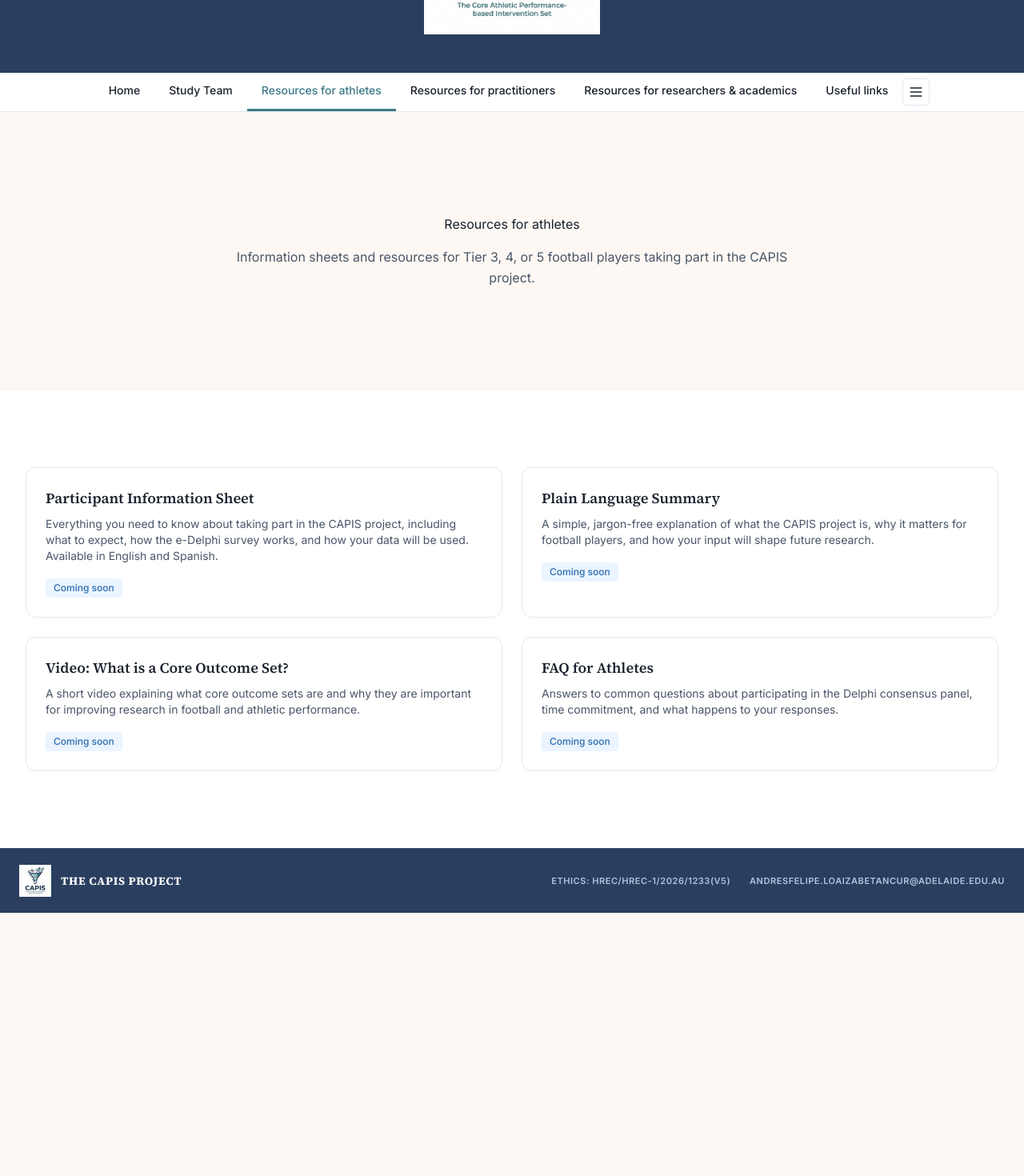
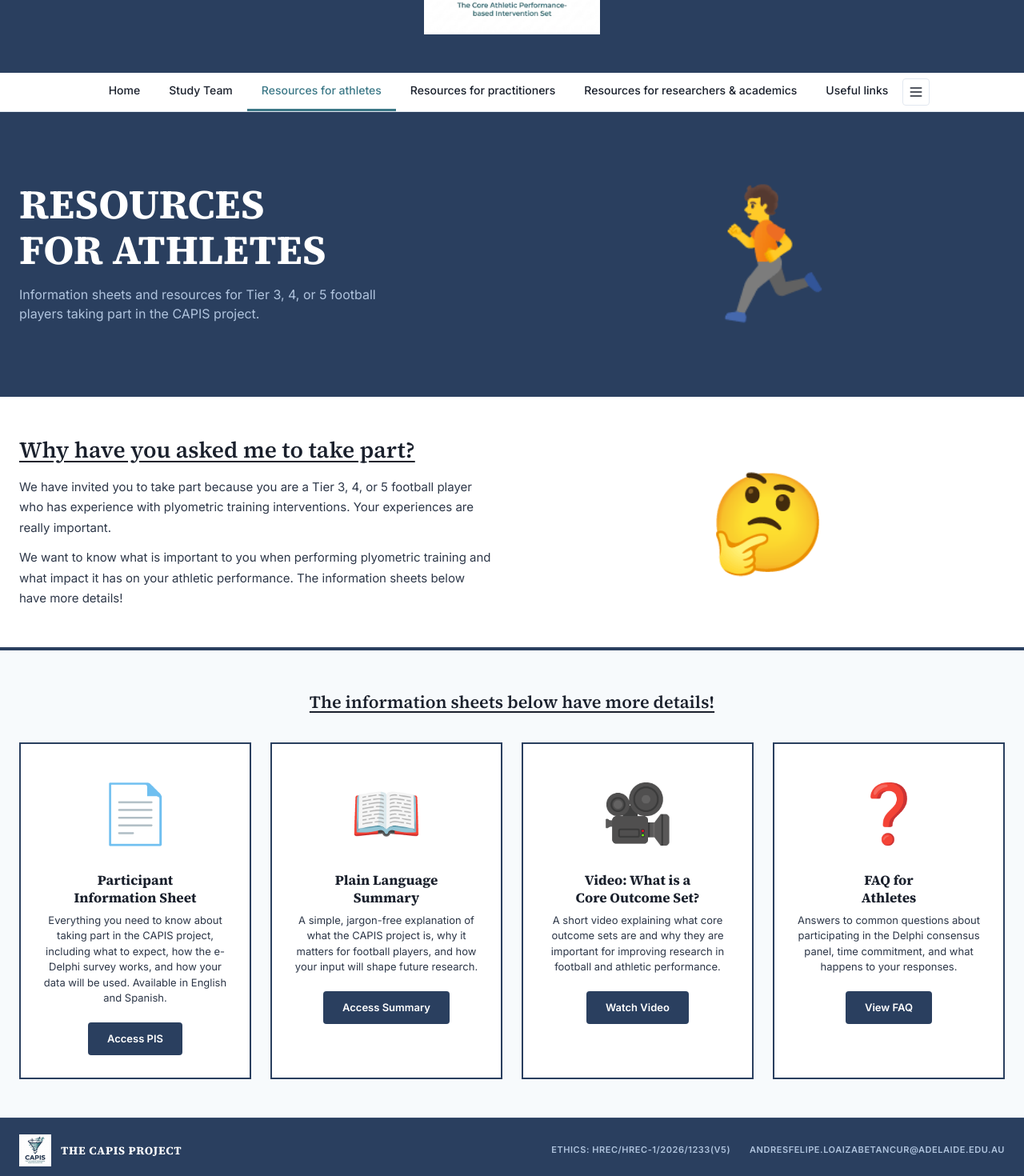
Before and after one commit to LoaizaBetancur/CAPIS-Project-Website, a Next.js app: page /resources/athletes in a window 1280 px wide. Shown: the part 251-1721 px from the top of the page at 80% size. Before the commit the page ends 1392 px from the top, so only its background shows below. Built offline with nearby package versions, Linux system fonts and the light colour scheme.

Commit message:
Update page.tsx

```diff
--- a/app/resources/athletes/page.tsx
+++ b/app/resources/athletes/page.tsx
@@ -1,72 +1,357 @@
 import { Metadata } from "next";
-import SectionWrapper from "@/components/SectionWrapper";
-import Card from "@/components/Card";
 
 export const metadata: Metadata = {
-  title: "Resources for athletes",
-  description: "Information and resources for football players participating in the CAPIS project.",
+  title: "Resources for Athletes",
+  description: "Information sheets and resources for athletes taking part in the CAPIS project.",
 };
 
-export default function ResourcesAthletesPage() {
+const NAVY = "#2A3F5F";
+
+export default function ResourcesForAthletesPage() {
   return (
-    <>
-      <SectionWrapper background="bg" spacing="xl">
-        <div className="mx-auto max-w-prose text-center">
-          <h1 className="text-display-lg mb-4">Resources for athletes</h1>
-          <p className="text-lead text-text-muted">
-            Information sheets and resources for Tier 3, 4, or 5 football players
-            taking part in the CAPIS project.
-          </p>
-        </div>
-      </SectionWrapper>
-
-      <SectionWrapper background="surface">
-        <div className="mx-auto max-w-content">
-          <div className="grid gap-6 md:grid-cols-2">
-            <Card>
-              <h3 className="font-display text-lg font-semibold mb-2">Participant Information Sheet</h3>
-              <p className="text-sm text-text-muted mb-4">
-                Everything you need to know about taking part in the CAPIS project,
-                including what to expect, how the e-Delphi survey works, and how your
-                data will be used. Available in English and Spanish.
-              </p>
-              <span className="inline-block rounded bg-accent-soft px-2.5 py-1 text-xs font-medium text-accent">
-                Coming soon
-              </span>
-            </Card>
-            <Card>
-              <h3 className="font-display text-lg font-semibold mb-2">Plain Language Summary</h3>
-              <p className="text-sm text-text-muted mb-4">
-                A simple, jargon-free explanation of what the CAPIS project is, why it
-                matters for football players, and how your input will shape future research.
-              </p>
-              <span className="inline-block rounded bg-accent-soft px-2.5 py-1 text-xs font-medium text-accent">
-                Coming soon
-              </span>
-            </Card>
-            <Card>
-              <h3 className="font-display text-lg font-semibold mb-2">Video: What is a Core Outcome Set?</h3>
-              <p className="text-sm text-text-muted mb-4">
-                A short video explaining what core outcome sets are and why they are
-                important for improving research in football and athletic performance.
-              </p>
-              <span className="inline-block rounded bg-accent-soft px-2.5 py-1 text-xs font-medium text-accent">
-                Coming soon
-              </span>
-            </Card>
-            <Card>
-              <h3 className="font-display text-lg font-semibold mb-2">FAQ for Athletes</h3>
-              <p className="text-sm text-text-muted mb-4">
-                Answers to common questions about participating in the Delphi consensus
-                panel, time commitment, and what happens to your responses.
-              </p>
-              <span className="inline-block rounded bg-accent-soft px-2.5 py-1 text-xs font-medium text-accent">
-                Coming soon
-              </span>
-            </Card>
+    <main>
+      {/* ── Hero Banner ── */}
+      <section style={{ backgroundColor: NAVY }}>
+        <div
+          className="hero-grid"
+          style={{
+            maxWidth: "1280px",
+            margin: "0 auto",
+            padding: "48px 24px",
+            display: "grid",
+            gridTemplateColumns: "1fr 1fr",
+            alignItems: "center",
+            gap: "40px",
+          }}
+        >
+          <div>
+            <h1
+              style={{
+                fontFamily: "var(--font-display)",
+                fontSize: "clamp(2rem, 4vw, 3.5rem)",
+                fontWeight: 700,
+                color: "#FFFFFF",
+                lineHeight: 1.1,
+                margin: 0,
+              }}
+            >
+              RESOURCES
+              <br />
+              FOR ATHLETES
+            </h1>
+            <p
+              style={{
+                fontSize: "16px",
+                color: "#B0C4DE",
+                marginTop: "16px",
+                maxWidth: "500px",
+                lineHeight: 1.5,
+              }}
+            >
+              Information sheets and resources for Tier 3, 4, or 5 football players taking part in the CAPIS project.
+            </p>
+          </div>
+          <div
+            style={{
+              display: "flex",
+              justifyContent: "center",
+              alignItems: "center",
+            }}
+          >
+            <span style={{ fontSize: "160px" }}>🏃</span>
           </div>
         </div>
-      </SectionWrapper>
-    </>
+      </section>
+
+      <div style={{ height: "4px", backgroundColor: NAVY }} />
+
+      {/* ── Intro Section ── */}
+      <section style={{ backgroundColor: "#FFFFFF", padding: "48px 24px" }}>
+        <div
+          className="content-grid"
+          style={{
+            maxWidth: "1280px",
+            margin: "0 auto",
+            display: "grid",
+            gridTemplateColumns: "1fr 1fr",
+            alignItems: "center",
+            gap: "48px",
+          }}
+        >
+          <div>
+            <h2
+              style={{
+                fontFamily: "var(--font-display)",
+                fontSize: "clamp(1.25rem, 2.5vw, 1.75rem)",
+                fontWeight: 600,
+                color: "#1A202C",
+                lineHeight: 1.3,
+                textDecoration: "underline",
+                textUnderlineOffset: "4px",
+                marginBottom: "16px",
+              }}
+            >
+              Why have you asked me to take part?
+            </h2>
+            <p
+              style={{
+                fontSize: "15px",
+                lineHeight: 1.7,
+                color: "#2D3748",
+                marginBottom: "12px",
+              }}
+            >
+              We have invited you to take part because you are a Tier 3, 4, or 5 football player who has experience with plyometric training interventions. Your experiences are really important.
+            </p>
+            <p style={{ fontSize: "15px", lineHeight: 1.7, color: "#2D3748" }}>
+              We want to know what is important to you when performing plyometric training and what impact it has on your athletic performance. The information sheets below have more details!
+            </p>
+          </div>
+          <div
+            style={{
+              display: "flex",
+              justifyContent: "center",
+              alignItems: "center",
+            }}
+          >
+            <span style={{ fontSize: "120px" }}>🤔</span>
+          </div>
+        </div>
+      </section>
+
+      <div style={{ height: "4px", backgroundColor: NAVY }} />
+
+      {/* ── Information Sheets ── */}
+      <section style={{ backgroundColor: "#F7FAFC", padding: "48px 24px" }}>
+        <div style={{ maxWidth: "1280px", margin: "0 auto" }}>
+          <h2
+            style={{
+              fontFamily: "var(--font-display)",
+              fontSize: "clamp(1.1rem, 2vw, 1.35rem)",
+              fontWeight: 600,
+              color: "#1A202C",
+              textDecoration: "underline",
+              textUnderlineOffset: "4px",
+              marginBottom: "32px",
+              textAlign: "center",
+            }}
+          >
+            The information sheets below have more details!
+          </h2>
+
+          <div
+            style={{
+              display: "grid",
+              gap: "24px",
+              gridTemplateColumns: "repeat(auto-fit, minmax(260px, 1fr))",
+            }}
+          >
+            {/* Card 1 */}
+            <div
+              style={{
+                border: `2px solid ${NAVY}`,
+                backgroundColor: "#FFFFFF",
+                padding: "28px",
+                textAlign: "center",
+              }}
+            >
+              <div style={{ fontSize: "72px", marginBottom: "16px" }}>📄</div>
+              <h3
+                style={{
+                  fontFamily: "var(--font-display)",
+                  fontSize: "17px",
+                  fontWeight: 700,
+                  color: "#1A202C",
+                  marginBottom: "8px",
+                  lineHeight: 1.3,
+                }}
+              >
+                Participant
+                <br />
+                Information Sheet
+              </h3>
+              <p
+                style={{
+                  fontSize: "13px",
+                  color: "#2D3748",
+                  marginBottom: "20px",
+                  lineHeight: 1.5,
+                }}
+              >
+                Everything you need to know about taking part in the CAPIS project, including what to expect, how the e-Delphi survey works, and how your data will be used. Available in English and Spanish.
+              </p>
+              <a
+                href="#"
+                style={{
+                  display: "inline-block",
+                  padding: "10px 24px",
+                  backgroundColor: NAVY,
+                  color: "#FFFFFF",
+                  textDecoration: "none",
+                  fontSize: "13px",
+                  fontWeight: 600,
+                  borderRadius: "4px",
+                }}
+              >
+                Access PIS
+              </a>
+            </div>
+
+            {/* Card 2 */}
+            <div
+              style={{
+                border: `2px solid ${NAVY}`,
+                backgroundColor: "#FFFFFF",
+                padding: "28px",
+                textAlign: "center",
+              }}
+            >
+              <div style={{ fontSize: "72px", marginBottom: "16px" }}>📖</div>
+              <h3
+                style={{
+                  fontFamily: "var(--font-display)",
+                  fontSize: "17px",
+                  fontWeight: 700,
+                  color: "#1A202C",
+                  marginBottom: "8px",
+                  lineHeight: 1.3,
+                }}
+              >
+                Plain Language
+                <br />
+                Summary
+              </h3>
+              <p
+                style={{
+                  fontSize: "13px",
+                  color: "#2D3748",
+                  marginBottom: "20px",
+                  lineHeight: 1.5,
+                }}
+              >
+                A simple, jargon-free explanation of what the CAPIS project is, why it matters for football players, and how your input will shape future research.
+              </p>
+              <a
+                href="#"
+                style={{
+                  display: "inline-block",
+                  padding: "10px 24px",
+                  backgroundColor: NAVY,
+                  color: "#FFFFFF",
+                  textDecoration: "none",
+                  fontSize: "13px",
+                  fontWeight: 600,
+                  borderRadius: "4px",
+                }}
+              >
+                Access Summary
+              </a>
+            </div>
+
+            {/* Card 3 */}
+            <div
+              style={{
+                border: `2px solid ${NAVY}`,
+                backgroundColor: "#FFFFFF",
+                padding: "28px",
+                textAlign: "center",
+              }}
+            >
+              <div style={{ fontSize: "72px", marginBottom: "16px" }}>🎥</div>
+              <h3
+                style={{
+                  fontFamily: "var(--font-display)",
+                  fontSize: "17px",
+                  fontWeight: 700,
+                  color: "#1A202C",
+                  marginBottom: "8px",
+                  lineHeight: 1.3,
+                }}
+              >
+                Video: What is a
+                <br />
+                Core Outcome Set?
+              </h3>
+              <p
+                style={{
+                  fontSize: "13px",
+                  color: "#2D3748",
+                  marginBottom: "20px",
+                  lineHeight: 1.5,
+                }}
+              >
+                A short video explaining what core outcome sets are and why they are important for improving research in football and athletic performance.
+              </p>
+              <a
+                href="#"
+                style={{
+                  display: "inline-block",
+                  padding: "10px 24px",
+                  backgroundColor: NAVY,
+                  color: "#FFFFFF",
+                  textDecoration: "none",
+                  fontSize: "13px",
+                  fontWeight: 600,
+                  borderRadius: "4px",
+                }}
+              >
+                Watch Video
+              </a>
+            </div>
+
+            {/* Card 4 */}
+            <div
+              style={{
+                border: `2px solid ${NAVY}`,
+                backgroundColor: "#FFFFFF",
+                padding: "28px",
+                textAlign: "center",
+              }}
+            >
+              <div style={{ fontSize: "72px", marginBottom: "16px" }}>❓</div>
+              <h3
+                style={{
+                  fontFamily: "var(--font-display)",
+                  fontSize: "17px",
+                  fontWeight: 700,
+                  color: "#1A202C",
+                  marginBottom: "8px",
+                  lineHeight: 1.3,
+                }}
+              >
+                FAQ for
+                <br />
+                Athletes
+              </h3>
+              <p
+                style={{
+                  fontSize: "13px",
+                  color: "#2D3748",
+                  marginBottom: "20px",
+                  lineHeight: 1.5,
+                }}
+              >
+                Answers to common questions about participating in the Delphi consensus panel, time commitment, and what happens to your responses.
+              </p>
+              <a
+                href="#"
+                style={{
+                  display: "inline-block",
+                  padding: "10px 24px",
+                  backgroundColor: NAVY,
+                  color: "#FFFFFF",
+                  textDecoration: "none",
+                  fontSize: "13px",
+                  fontWeight: 600,
+                  borderRadius: "4px",
+                }}
+              >
+                View FAQ
+              </a>
+            </div>
+          </div>
+        </div>
+      </section>
+    </main>
   );
 }
```
